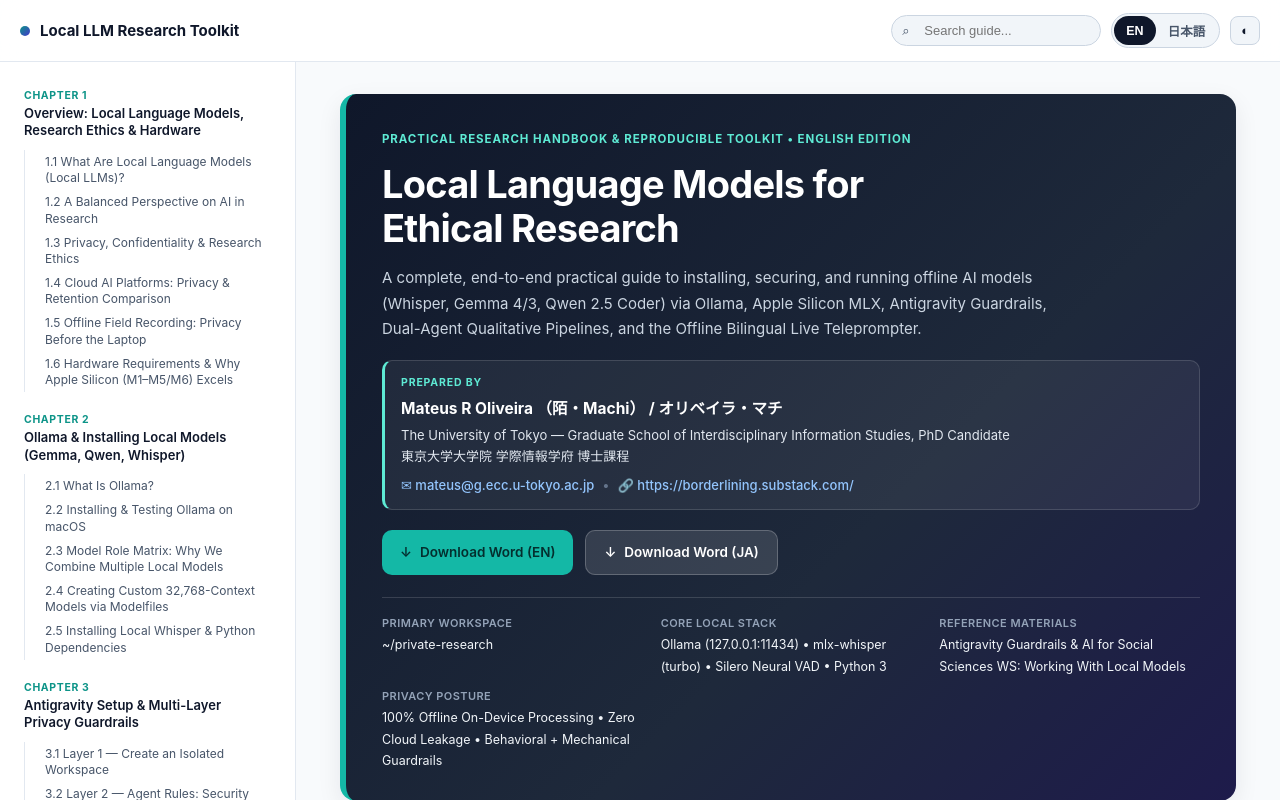
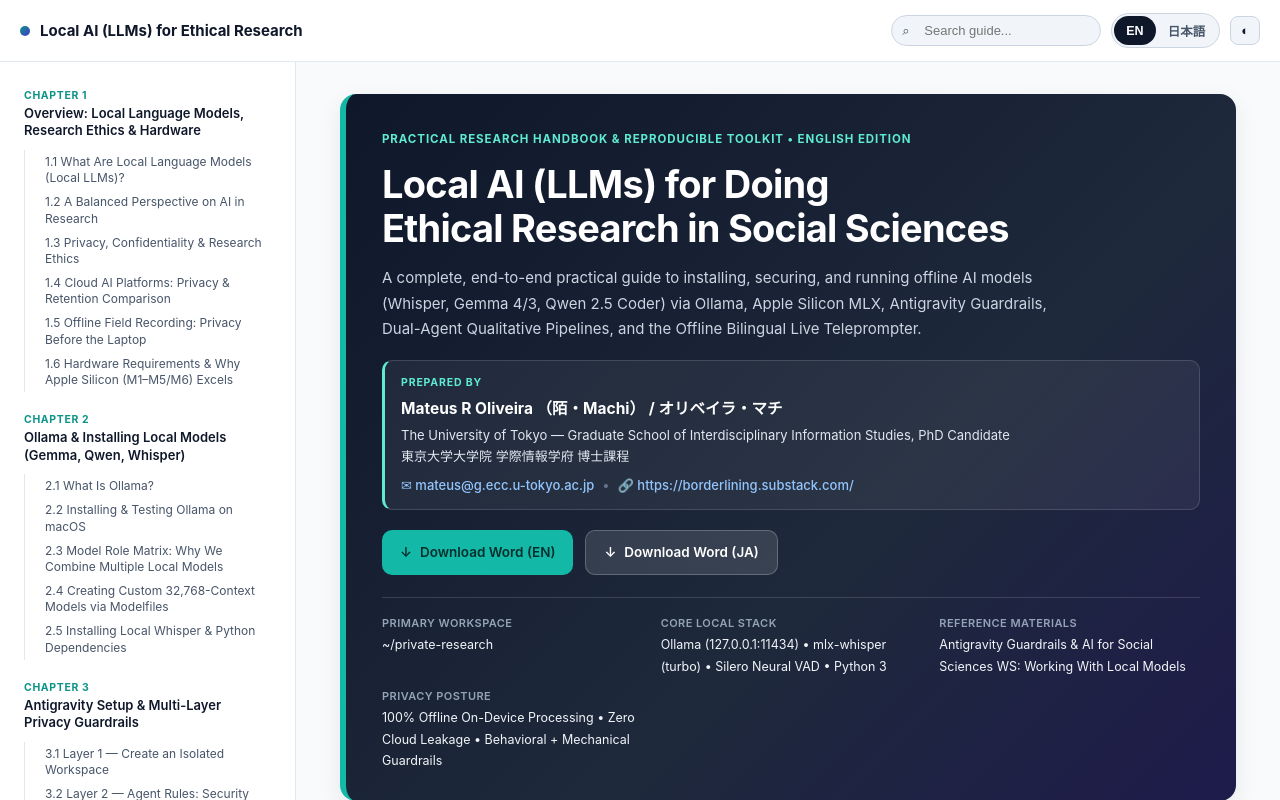
Before and after one commit to mateusbagatini/local-llm-research-toolkit, a plain HTML site: page docs/index.html in a window 1280 px wide. Both pictures are taken after a click on the button "EN". Shown: the top 800 px of the page. Drawn offline with Linux system fonts and the light colour scheme.

Commit message:
Update title to Local AI (LLMs) for Doing Ethical Research in Social Sciences

```diff
--- a/docs/index.html
+++ b/docs/index.html
@@ -3,7 +3,7 @@
 <head>
   <meta charset="UTF-8" />
   <meta name="viewport" content="width=device-width, initial-scale=1.0" />
-  <title>Local Language Models for Ethical Research — Practical Toolkit Guide (EN / 日本語)</title>
+  <title>Local AI (LLMs) for Doing Ethical Research in Social Sciences — Practical Toolkit Guide (EN / 日本語)</title>
   <meta name="description" content="100% Local AI Research Handbook & Reproducible Toolkit: Ollama, Gemma 4/3, Qwen 2.5 Coder, Apple Silicon MLX Whisper, Antigravity Guardrails, Dual-Agent Qualitative Pipelines & Offline Live Teleprompter." />
   <style>
     :root {
@@ -869,7 +869,7 @@
       <button class="icon-btn mobile-menu-btn" id="menuToggle" type="button" aria-label="Menu">☰</button>
       <div class="brand">
         <span class="brand-dot"></span>
-        <span id="brandTitle">Local LLM Research Toolkit</span>
+        <span id="brandTitle">Local AI (LLMs) for Ethical Research</span>
       </div>
     </div>
     <div class="topbar-controls">
@@ -1094,7 +1094,7 @@
 
             <header class="hero" id="en-top">
               <div class="hero-badge">Practical Research Handbook &amp; Reproducible Toolkit  •  English Edition</div>
-              <h1 class="hero-title">Local Language Models for<br>Ethical Research</h1>
+              <h1 class="hero-title">Local AI (LLMs) for Doing<br>Ethical Research in Social Sciences</h1>
               <p class="hero-sub">A complete, end-to-end practical guide to installing, securing, and running offline AI models (Whisper, Gemma 4/3, Qwen 2.5 Coder) via Ollama, Apple Silicon MLX, Antigravity Guardrails, Dual-Agent Qualitative Pipelines, and the Offline Bilingual Live Teleprompter.</p>
 
               <div class="hero-author">
@@ -2242,7 +2242,7 @@ ollama run gemma4:latest &quot;Reply with &#x27;Offline ready!&#x27; in 3 words.
 
             <header class="hero" id="ja-top">
               <div class="hero-badge">実践研究ハンドブック＆再現可能ツールキット  •  日本語版</div>
-              <h1 class="hero-title">研究倫理のための<br>ローカル言語モデル実践ガイド</h1>
+              <h1 class="hero-title">社会科学における研究倫理のための<br>ローカルAI（LLM）実践ガイド</h1>
               <p class="hero-sub">Ollama、Apple Silicon MLX、Antigravityガードレール、デュアルエージェント質的分析パイプライン、およびオフライン日英リアルタイム・テレプロンプターを用いて、機密性の高い研究データを100%オフラインで安全に処理するための導入・運用・スクリプト完全マニュアル。</p>
 
               <div class="hero-author">
@@ -3423,7 +3423,9 @@ ollama run gemma4:latest &quot;「オフライン準備完了！」とだけ答
         langBtns.forEach((b) => b.classList.toggle("active", b.dataset.lang === currentLang));
         panes.forEach((p) => p.classList.toggle("active", p.dataset.pane === currentLang));
         brandTitle.textContent =
-          currentLang === "ja" ? "ローカルLLM研究ツールキット" : "Local LLM Research Toolkit";
+          currentLang === "ja"
+            ? "社会科学のためのローカルAI（LLM）研究ガイド"
+            : "Local AI (LLMs) for Ethical Research";
         searchInput.placeholder =
           currentLang === "ja" ? "ガイド内を検索..." : "Search guide...";
         if (updateHash && (!location.hash || location.hash === "#en" || location.hash === "#ja")) {
```
Also changed, not shown: 3 other files.
